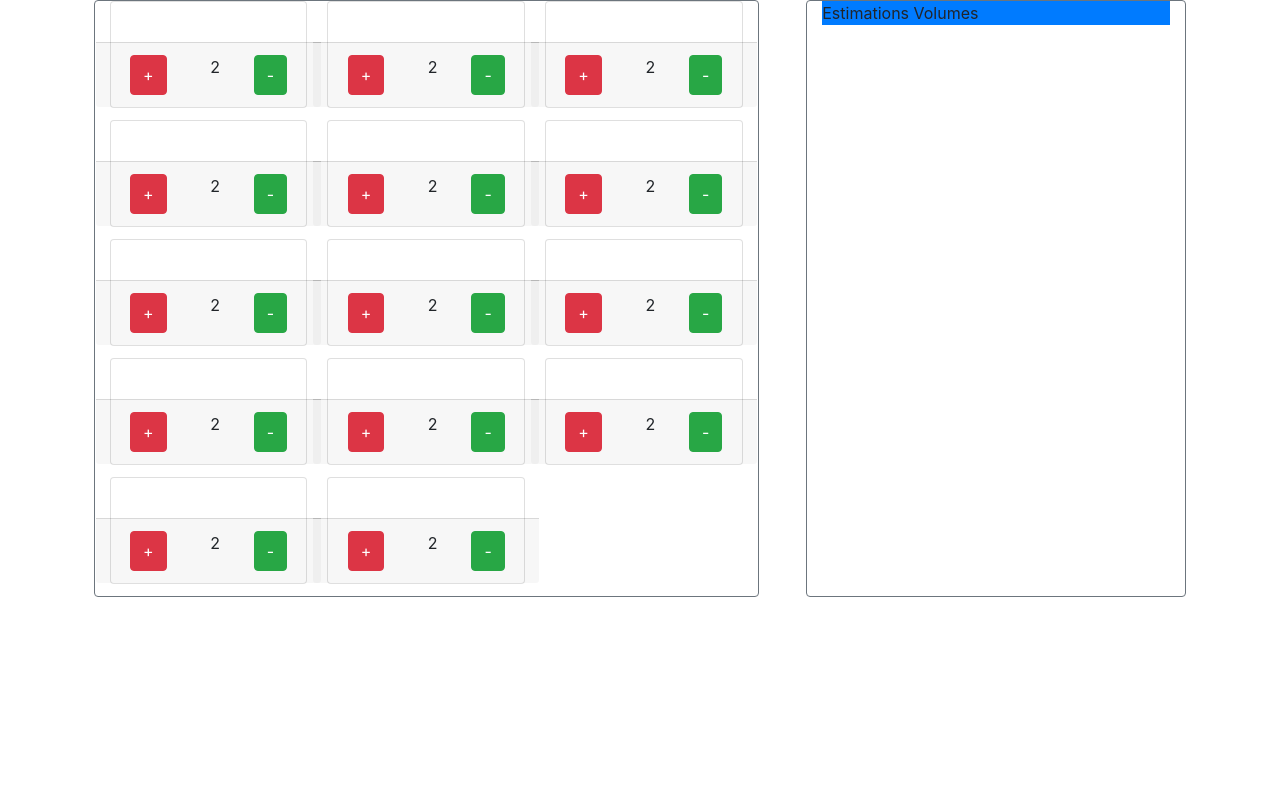
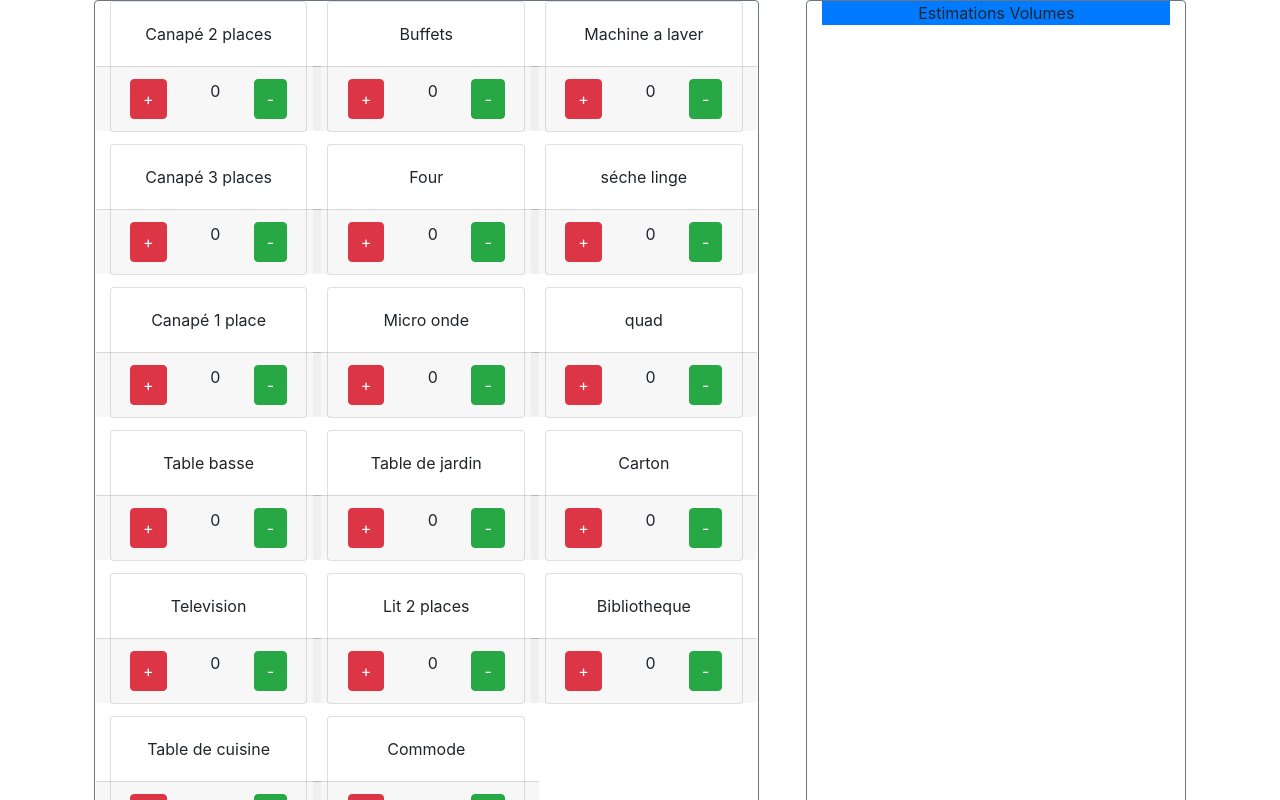
Before and after one commit to fabden/Calculateur-de-Volume, a React (Create React App) app: page / in a window 1280 px wide. Shown: the top 800 px of the page. Built offline with nearby package versions, Linux system fonts and the light colour scheme.

Commit message:
ajouter map sur data test ok

```diff
--- a/src/App/App.js
+++ b/src/App/App.js
@@ -1,31 +1,25 @@
-import React from 'react';
+import React,{ useState } from 'react';
 import './style.css';
 import CartMeuble from './CardFourniture';
+import datasFourniture from '../Datas';
 
 function App() {
+
+const [datas, setDatas] = useState(datasFourniture);
+
+
+
   return (
     <div className='container'>
       <div className='row justify-content-around'>
           <div className='col-7 border border-secondary rounded'>
             <div className="card-columns">
-          <CartMeuble/>
-          <CartMeuble/>
-          <CartMeuble/>
-          <CartMeuble/>
-          <CartMeuble/>
-          <CartMeuble/>
-          <CartMeuble/>
-          <CartMeuble/>
-          <CartMeuble/>
-          <CartMeuble/>
-          <CartMeuble/>
-          <CartMeuble/>
-          <CartMeuble/>
-          <CartMeuble/>
+              {datas.map((data)=>(<CartMeuble data={data} key={data.id}/>))}
           </div>
         </div>
         <div className='col-4 border border-secondary rounded'>
-          <p className='bg-primary'>Estimations Volumes </p>
+          <p className='bg-primary text-center'>Estimations Volumes </p>
+
         </div>
      </div>
     </div>
--- a/src/App/CardFourniture/index.js
+++ b/src/App/CardFourniture/index.js
@@ -1,16 +1,16 @@
 import React from 'react';
 
-const CartMeuble = ()=>{
+const CartMeuble = ({data})=>{
 
 return(
 
     <div className="card">
       <div className="card-body">
-        <p className="card-text"></p>
+        <p className="card-text text-center">{data.Nom}</p>
       </div>
       <div className="card-footer row justify-content-around">
         <button type="button" className="btn btn-danger">+</button>
-        <p className="col-1">         2         </p>
+          <p className="col-1">{data.Quantité}</p>
         <button type="button" className="btn btn-success">-</button>
       </div>
     </div>
--- /dev/null
+++ b/src/Datas/index.js
@@ -0,0 +1,136 @@
+export default [
+    {
+        id:1,
+        Nom: 'Canapé 2 places',
+        Volumes: 2,
+        Quantité: 0,
+        image: '...',
+        Categorie:'Salon',
+    },
+    {   id:2,
+        Nom: 'Canapé 3 places',
+        Volumes: 4,
+        Quantité: 0,
+        image: '...',
+        Categorie:'Salon',
+    },
+    {   id:3,
+        Nom: 'Canapé 1 place',
+        Volumes: 1,
+        Quantité: 0,
+        image: '...',
+        Categorie:'Salon',
+    },
+    {   id:4,
+        Nom: 'Table basse',
+        Volumes: 1.5,
+        Quantité: 0,
+        image: '...',
+        Categorie:'Salon',
+    },
+    {   id:5,
+        Nom: 'Television',
+        Volumes: 0.5,
+        Quantité: 0,
+        image: '...',
+        Categorie:'Salon',
+    },
+    {   id:6,
+        Nom: 'Table de cuisine ',
+        Volumes: 3,
+        Quantité: 0,
+        image: '...',
+        Categorie:'cuisine',
+    },
+    {   id:7,
+        Nom: 'chaise de cuisine',
+        Volumes: 0.2,
+        Quantité: 0,
+        image: '...',
+        Categorie:'cuisine',
+    },
+    {   id:8,
+        Nom: 'Buffets',
+        Volumes: 3,
+        Quantité: 0,
+        image: '...',
+        Categorie:'cuisine',
+    },
+    {   id:9,
+        Nom: 'Four',
+        Volumes: 1,
+        Quantité: 0,
+        image: '...',
+        Categorie:'cuisine',
+    },
+    {   id:10,
+        Nom: 'Micro onde',
+        Volumes: 0.3,
+        Quantité: 0,
+        image: '...',
+        Categorie:'cuisine',
+    },
+    {   id:11,
+        Nom: 'Table de jardin',
+        Volumes: 2,
+        Quantité: 0,
+        image: '...',
+        Categorie:'jardin',
+    },
+    {   id:12,
+        Nom: 'Lit 2 places',
+        Volumes: 3,
+        Quantité: 0,
+        image: '...',
+        Categorie:'chambre',
+    },
+    {   id:13,
+        Nom: 'Commode ',
+        Volumes: 1,
+        Quantité: 0,
+        image: '...',
+        Categorie:'chambre',
+    },
+    {   id:14,
+        Nom: 'velo',
+        Volumes: 1,
+        Quantité: 0,
+        image: '...',
+        Categorie:'garage',
+    },
+    {   id:15,
+        Nom: 'Machine a laver',
+        Volumes: 2,
+        Quantité: 0,
+        image: '...',
+        Categorie:'Salle de bain',
+    },
+    {   id:16,
+        Nom: 'séche linge',
+        Volumes: 1,
+        Quantité: 0,
+        image: '...',
+        Categorie:'Salle de bain',
+    },
+    {   id:17,
+        Nom: 'quad',
+        Volumes: 3,
+        Quantité: 0,
+        image: '...',
+        Categorie:'garage',
+    },
+    {   id:18,
+        Nom: 'Carton',
+        Volumes: 0.5,
+        Quantité: 0,
+        image: '...',
+        Categorie:'divers',
+    },
+    {   id:19,
+        Nom: 'Bibliotheque',
+        Volumes: 3,
+        Quantité: 0,
+        image: '...',
+        Categorie:'Salon',
+    }
+];
```
Also changed, not shown: Datas/index.js (deleted, +0 -117 lines).
